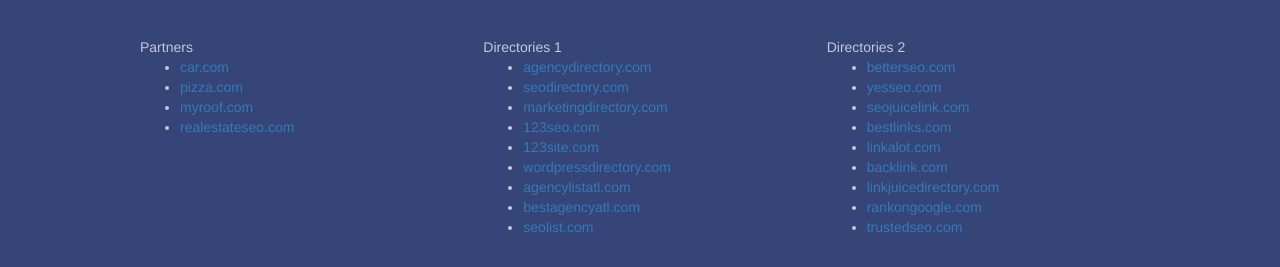
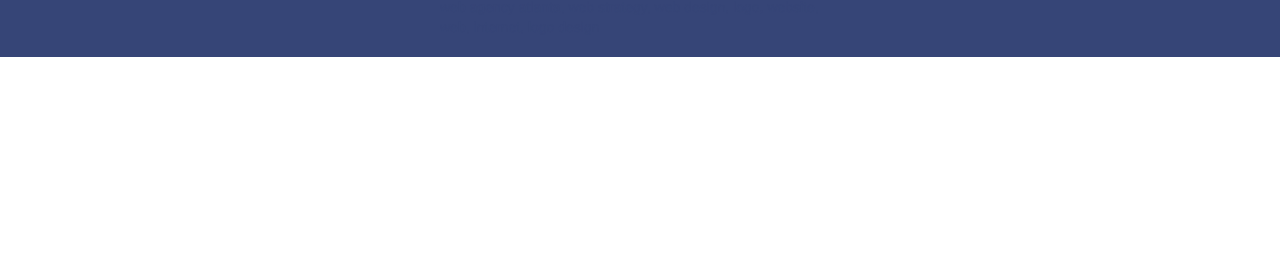
Before and after one commit to Briar-Bear/Go-Mike-Design-website, a plain HTML site: page index.html in a window 1280 px wide. Shown: the part 3251-3518 px from the top of the page. After the commit the page ends 3308 px from the top, so only its background shows below. Drawn offline with Linux system fonts and the light colour scheme.

Commit message:
deleted unnecessary links in the footer

```diff
--- a/index.html
+++ b/index.html
@@ -378,71 +378,7 @@
                   web, internet, logo design
                 </div>
               </div>
-              <div class="row">
-                <div class="col-sm-4">
-                  Partners
-                  <ul>
-                    <li><a href="car.com" aria-label="car.com">car.com</a></li>
-                    <li>
-                      <a href="pizza.com" aria-label="pizza.com">pizza.com</a>
-                    </li>
-                    <li>
-                      <a href="myroof.com" aria-label="my roof.com"
-                        >myroof.com</a
-                      >
-                    </li>
-                    <li>
-                      <a
-                        href="realestateseo.com"
-                        aria-label="real estate seo.com"
-                        >realestateseo.com</a
-                      >
-                    </li>
-                  </ul>
-                </div>
-                <div class="col-sm-4">
-                  Directories 1
-                  <ul>
-                    <li>
-                      <a href="agencydirectory.com">agencydirectory.com</a>
-                    </li>
-                    <li><a href="seodirectory.com">seodirectory.com</a></li>
-                    <li>
-                      <a href="marketingdirectory.com"
-                        >marketingdirectory.com</a
-                      >
-                    </li>
-                    <li><a href="123seo.com">123seo.com</a></li>
-                    <li><a href="123site.com">123site.com</a></li>
-                    <li>
-                      <a href="wordpressdirectory.com"
-                        >wordpressdirectory.com</a
-                      >
-                    </li>
-                    <li><a href="agencylistatl.com">agencylistatl.com</a></li>
-                    <li><a href="bestagencyatl.com">bestagencyatl.com</a></li>
-                    <li><a href="seolist.com">seolist.com</a></li>
-                  </ul>
-                </div>
-                <div class="col-sm-4">
-                  Directories 2
-                  <ul>
-                    <li><a href="betterseo.com">betterseo.com</a></li>
-                    <li><a href="yesseo.com">yesseo.com</a></li>
-                    <li><a href="seojuicelink.com">seojuicelink.com</a></li>
-                    <li><a href="bestlinks.com">bestlinks.com</a></li>
-                    <li><a href="linkalot.com">linkalot.com</a></li>
-                    <li><a href="backlink.com">backlink.com</a></li>
-                    <li>
-                      <a href="linkjuicedirectory.com"
-                        >linkjuicedirectory.com</a
-                      >
-                    </li>
-                    <li><a href="rankongoogle.com">rankongoogle.com</a></li>
-                    <li><a href="trustedseo.com">trustedseo.com</a></li>
-                  </ul>
-                </div>
-              </div>
+
             </div>
           </div>
         </div>
```
